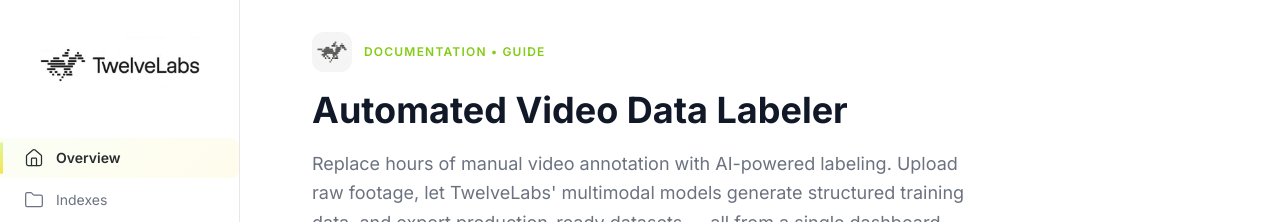
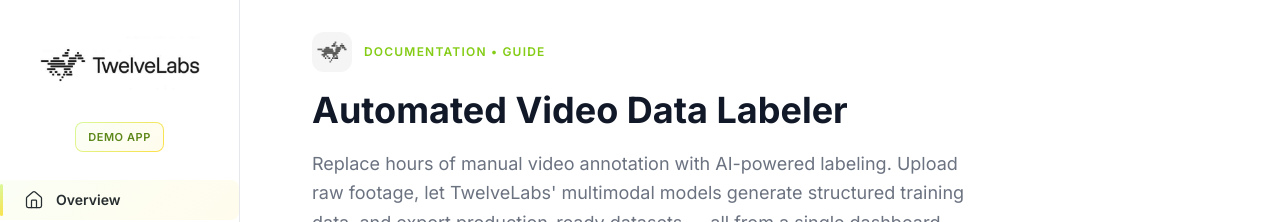
Before and after one commit to nathanchess/tl-automated-video-data-labeler, a Next.js app: page / in a window 1280 px wide. Shown: the top 222 px of the page. Built offline with nearby package versions, Linux system fonts and the light colour scheme.

Commit message:
Added demo app indication

```diff
--- a/package.json
+++ b/package.json
@@ -12,7 +12,7 @@
     "@vercel/blob": "^2.2.0",
     "hls.js": "^1.6.15",
     "lucide-react": "^0.563.0",
-    "next": "16.1.6",
+    "next": "^16.1.6",
     "pca-js": "^2.0.6",
     "react": "19.2.3",
     "react-dom": "19.2.3",
--- a/src/components/dashboard/Sidebar.jsx
+++ b/src/components/dashboard/Sidebar.jsx
@@ -199,7 +199,7 @@
     const sidebarContent = (
         <div className="flex flex-col h-full">
             {/* Brand */}
-            <div className="flex items-center justify-center px-6 py-5">
+            <div className="flex flex-col items-center px-6 py-5 gap-3">
                 {collapsed ? (
                     <Image
                         src="/TwelveLabs-Symbol.png"
@@ -217,6 +217,18 @@
                         className="rounded-lg"
                     />
                 )}
+                <span
+                    title={collapsed ? 'Demo App' : undefined}
+                    className={`
+                        gradient-border gradient-wash inline-flex items-center justify-center
+                        rounded-lg font-semibold uppercase tracking-wider
+                        text-primary-700 dark:text-primary-300
+                        bg-primary-50/90 dark:bg-primary-500/10
+                        ${collapsed ? 'w-8 h-8 text-[10px]' : 'px-3 py-1.5 text-[11px]'}
+                    `}
+                >
+                    {collapsed ? 'D' : 'Demo App'}
+                </span>
             </div>
 
             {/* Main nav */}
```
Also changed, not shown: .cursor/hooks/state/continual-learning.json (added), 1 other file (tests, documents, lock files or other folders).
